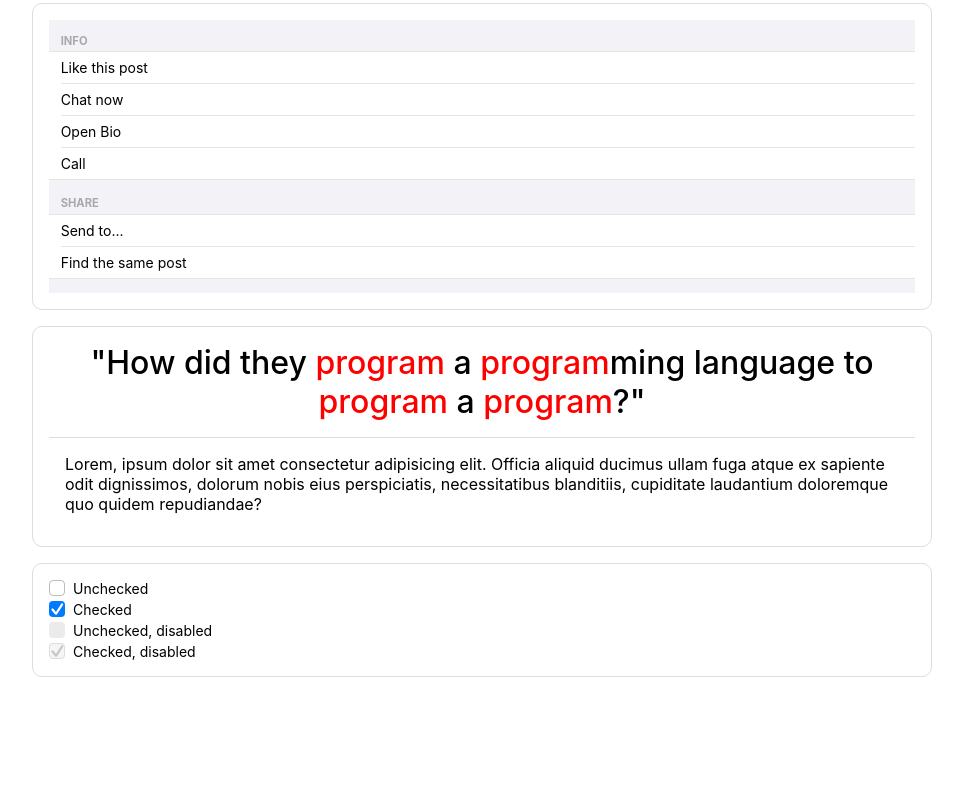
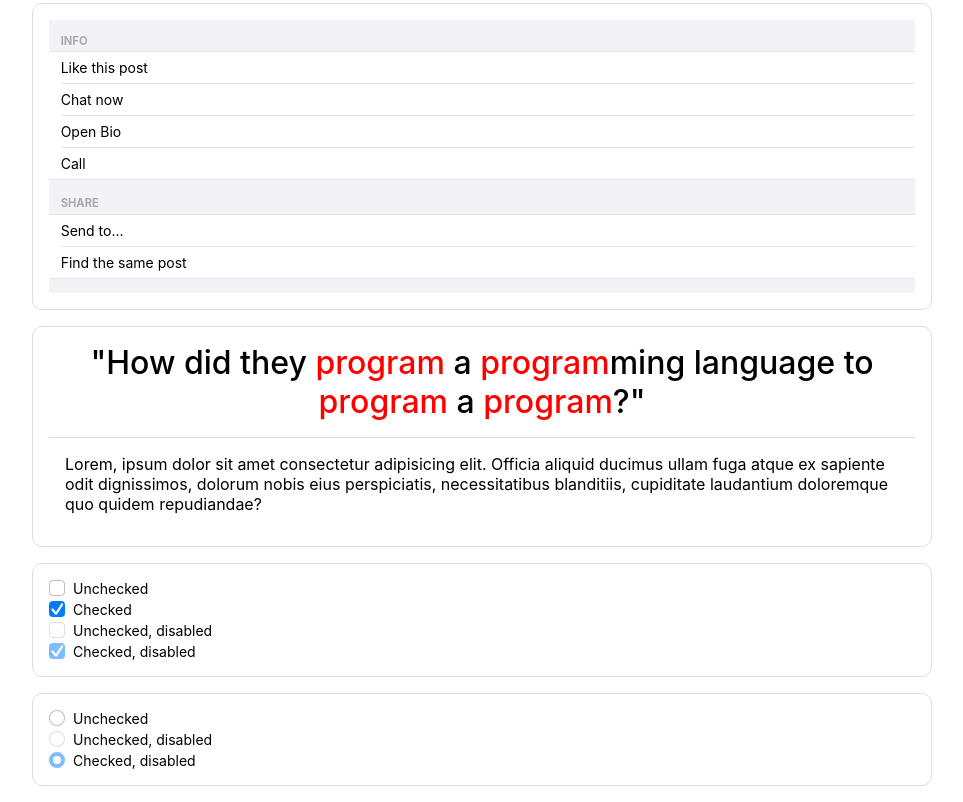
Before and after one commit to urojex/urojex, a plain HTML site: page test/index.html in a window 1280 px wide. Shown: the part 466-1268 px from the top of the page, without its empty margins (158-1121 px from the left). Before the commit the page ends 1159 px from the top, so only its background shows below. Drawn offline with nearby package versions, Linux system fonts and the light colour scheme; a web font is replaced by a local one.

Commit message:
add radio

```diff
--- a/src/nerd.js
+++ b/src/nerd.js
@@ -801,14 +801,72 @@ document.querySelectorAll("checkBox").forEach((check) => {
   }
   if (check.hasAttribute("disabled") == true) {
     check.style.pointerEvents = "none";
-    if (check.hasAttribute("checked") == true) {
-      label.style.backgroundColor = "#F4F5F5";
-      label.querySelector("svg path").style.fill = colorChanger(0.6, "#000");
-      label.style.outline = `1px solid ${colorChanger(0.75, "#000")}`;
-      label.style.outlineOffset = "-1px";
+    check.style.opacity = 0.5;
+  }
+});
+document.querySelectorAll("radio").forEach((radio) => {
+  function className() {
+    var componentClassName = radio.getAttribute("class");
+    if (componentClassName == null) {
+      return "";
     } else {
-      label.style.backgroundColor = colorChanger(0.85, "#000");
-      label.style.border = "1px solid transparent";
+      return componentClassName;
     }
   }
+  function id() {
+    var componentid = radio.getAttribute("id");
+    if (componentid == null) {
+      return "";
+    } else {
+      return componentid;
+    }
+  }
+  function size() {
+    var componentSize = radio.getAttribute("size");
+    if (componentSize == null) {
+      return "16";
+    } else {
+      return componentSize;
+    }
+  }
+  function color() {
+    var componentColor = radio.getAttribute("color");
+    if (componentColor == null) {
+      return "#007AFF";
+    } else {
+      return componentColor;
+    }
+  }
+  const newRadio = document.createElement("label");
+  newRadio.innerHTML = `<div><input type="radio" name="radio" class="${className()}" id="${id()}"></div>`;
+  radio.parentNode.replaceChild(newRadio, radio);
+  const div = newRadio.querySelector("div");
+  const input = newRadio.querySelector("input");
+  input.style.cursor = "pointer";
+  input.style.opacity = 0;
+  div.style.height = div.style.width = size() + "px";
+  div.style.border = `1px solid rgba(0, 0, 0, 0.26)`;
+  div.style.backgroundColor = "#fff";
+  div.style.borderRadius = "50%";
+  div.style.cursor = "pointer";
+  div.style.transition = `.2s ${easing}`;
+  newRadio.addEventListener("click", function () {
+    // prettier-ignore
+    this.parentElement.parentElement.querySelectorAll("div:has(> input)").forEach((div) => {
+      div.style.border = `1px solid rgba(0, 0, 0, 0.26)`;
+    });
+    this.querySelector("div").style.border = `${size() / 4}px solid ${color()}`;
+  });
+  if (radio.hasAttribute("checked") == true) {
+    input.checked = true;
+    // prettier-ignore
+    newRadio.parentElement.parentElement.querySelectorAll("div:has(> input)").forEach((div) => {
+      div.style.border = `1px solid rgba(0, 0, 0, 0.26)`;
+    });
+    div.style.border = `${size() / 4}px solid ${color()}`;
+  }
+  if (radio.hasAttribute("disabled") == true) {
+    newRadio.style.pointerEvents = "none";
+    newRadio.style.opacity = "0.5";
+  }
 });
--- a/test/index.html
+++ b/test/index.html
@@ -148,6 +148,22 @@
             </flexBox>
           </flexBox>
         </box>
+        <box padding="16px" border="1px solid #ddd" rounded="10px" width="100%">
+          <flexBox direction="column" gap="4">
+            <flexBox gap="8" alignItems="center">
+              <radio class="ac" id="ad"></radio>
+              <text weight="400" size="14">Unchecked</text>
+            </flexBox>
+            <flexBox gap="8" alignItems="center">
+              <radio class="ac" id="ad" disabled></radio>
+              <text weight="400" size="14">Unchecked, disabled</text>
+            </flexBox>
+            <flexBox gap="8" alignItems="center">
+              <radio class="ac" id="ad" checked disabled></radio>
+              <text weight="400" size="14">Checked, disabled</text>
+            </flexBox>
+          </flexBox>
+        </box>
       </flexBox>
     </box>
     <script type="module" src="https://unpkg.com/ionicons@5.5.2/dist/ionicons/ionicons.esm.js"></script>
```
